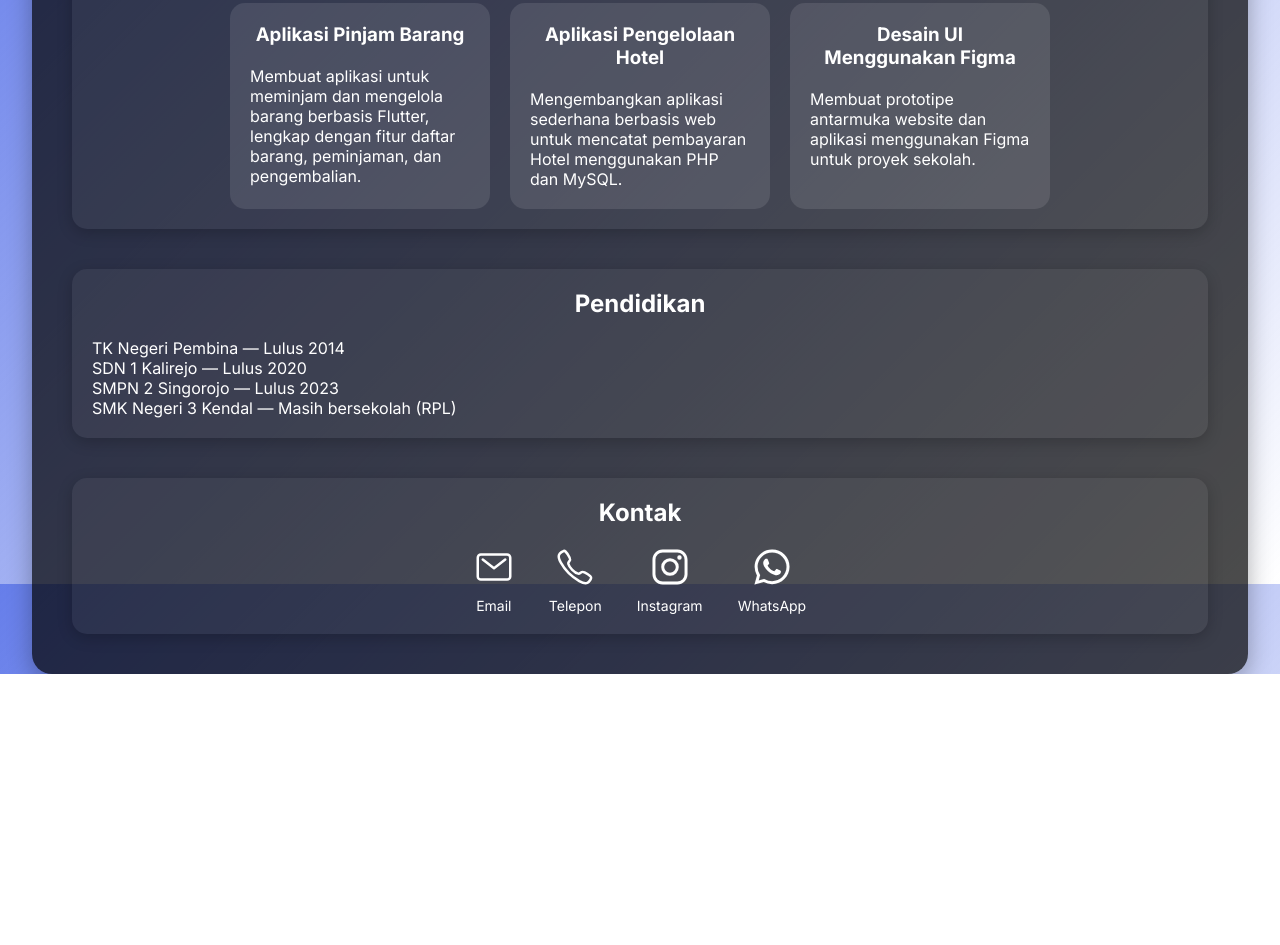
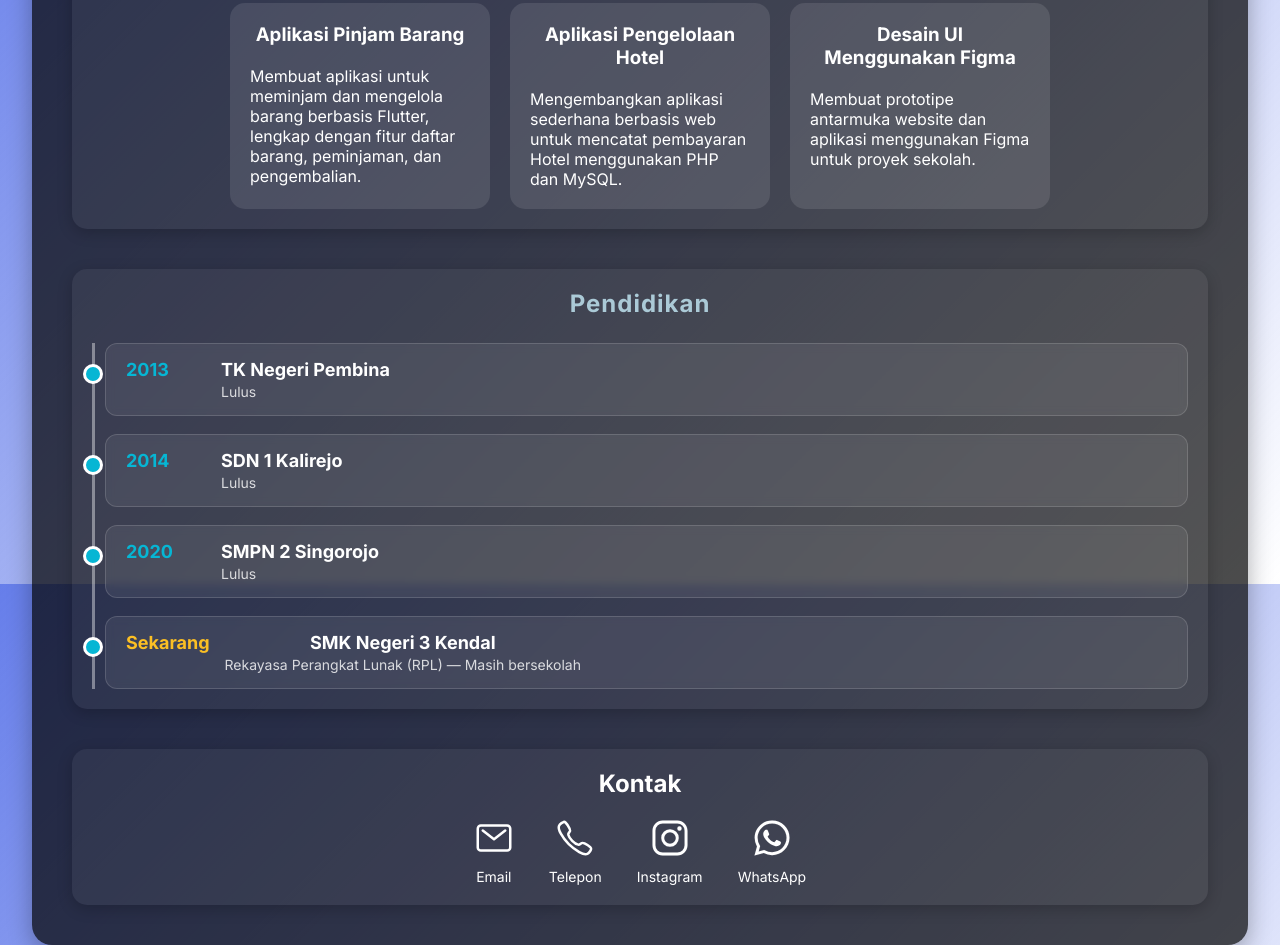
Before and after one commit to Bagussttyy/portofoliobagus, a plain HTML site: page index.html in a window 1280 px wide. Shown: the part 1016-1961 px from the top of the page. Before the commit the page ends 1690 px from the top, so only its background shows below. Drawn offline with nearby package versions, Linux system fonts and the light colour scheme.

Commit message:
Update index.html

```diff
--- a/index.html
+++ b/index.html
@@ -75,14 +75,45 @@
     </div>
 </section>
 
-        <section id="education">
-            <h2>Pendidikan</h2>
-            <p>TK Negeri Pembina — Lulus 2014</p>
-            <p>SDN 1 Kalirejo — Lulus 2020</p>
-            <p>SMPN 2 Singorojo — Lulus 2023</p>
-            <p>SMK Negeri 3 Kendal — Masih bersekolah (RPL)</p>
+    <section id="education" class="education-section">
+    <h2>Pendidikan</h2>
 
-        </section>
+    <div class="edu-timeline">
+
+        <div class="edu-card">
+            <div class="year">2013</div>
+            <div class="detail">
+                <h3>TK Negeri Pembina</h3>
+                <p>Lulus</p>
+            </div>
+        </div>
+
+        <div class="edu-card">
+            <div class="year">2014</div>
+            <div class="detail">
+                <h3>SDN 1 Kalirejo</h3>
+                <p>Lulus</p>
+            </div>
+        </div>
+
+        <div class="edu-card">
+            <div class="year">2020</div>
+            <div class="detail">
+                <h3>SMPN 2 Singorojo</h3>
+                <p>Lulus</p>
+            </div>
+        </div>
+
+        <div class="edu-card">
+            <div class="year ongoing">Sekarang</div>
+            <div class="detail">
+                <h3>SMK Negeri 3 Kendal</h3>
+                <p>Rekayasa Perangkat Lunak (RPL) — Masih bersekolah</p>
+            </div>
+        </div>
+
+    </div>
+</section>
 
 <section id="contact">
     <h2>Kontak</h2>
```
